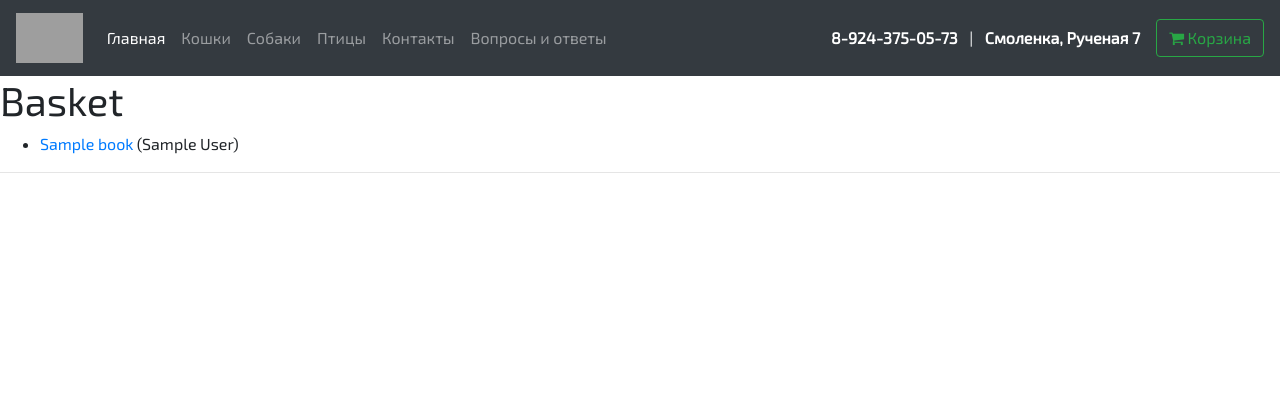
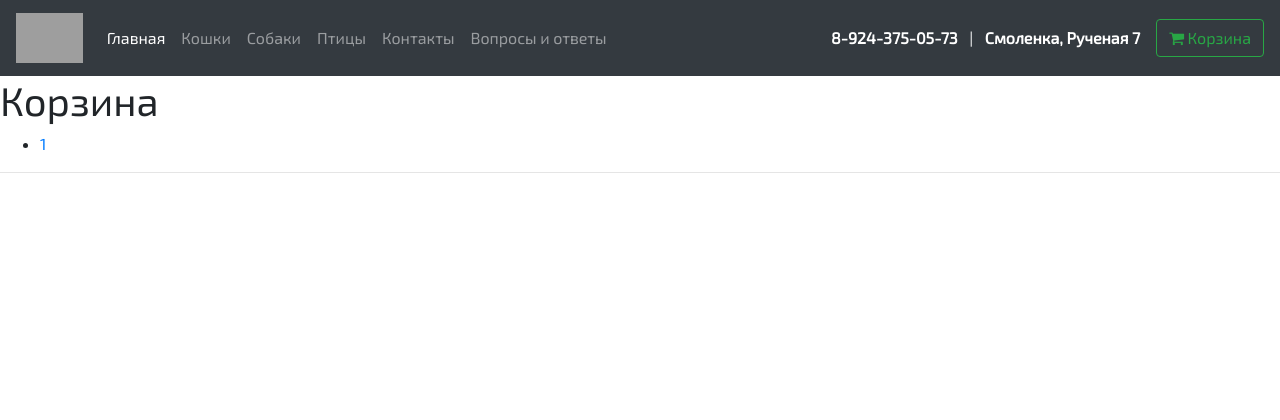
Before and after one commit to chavkin94/Kafe-master, a Django app: template lapa/templates/lapa/basket.html in a window 1280 px wide. Shown: the top 420 px of the page. Run offline with Django 3.2, Linux system fonts and the light colour scheme; the template is opened without the code that fills it: most values are stand-ins (such as "Sample title", 1, 10 or a date in 2020); parts of the project's set-up code (start-up, migrations or seed data) failed here and were passed over; some libraries are stand-ins or nearby versions; grey boxes are pictures that could not be loaded.

Commit message:
пара 5

```diff
--- a/kafe/settings.py
+++ b/kafe/settings.py
@@ -15,7 +15,7 @@ from pathlib import Path
 # Build paths inside the project like this: BASE_DIR / 'subdir'.
 BASE_DIR = Path(__file__).resolve().parent.parent
 
-
+CART_SESSION_ID='cart'
 # Quick-start development settings - unsuitable for production
 # See https://docs.djangoproject.com/en/3.1/howto/deployment/checklist/
 
--- a/lapa/static/udachi/script.js
+++ b/lapa/static/udachi/script.js
@@ -13,7 +13,7 @@ function dobavlenie_v_korzinu(tovar_id, kol_vo) {
     }
 
     let naidenii_tovar = tovari.find(tovar => tovar.id_tovara === tovar_id);
-    console.log(naidenii_tovar);
+    // console.log(naidenii_tovar);
     if (naidenii_tovar === undefined) {
         tovari.push({
             'id_tovara': tovar_id,
@@ -21,23 +21,20 @@ function dobavlenie_v_korzinu(tovar_id, kol_vo) {
         })
     }
 
-    console.log(tovari);
+    // console.log(tovari);
 
     localStorage.setItem('tovari', JSON.stringify(tovari))
 
-    $('.alert_bluda').show();
-}
-
-
-$(function () {
-    $('.alert_bluda').hide();
-
+    $('.alert_tovar').show();
+    $(function () {
+    $('.alert_tovar').hide();
     $('.btn_dobavlenie_v_korzinu').click(function (e) {
         e.preventDefault();
-        let tovar_id = e.currentTarget.dataset['idBluda'];
+        let tovar_id = e.currentTarget.dataset['id_tovara'];
         dobavlenie_v_korzinu(tovar_id, 1);
         $(e.currentTarget).text('Товар в корзине');
         $(e.currentTarget).toggleClass('btn-outline-success');
         $(e.currentTarget).toggleClass('btn-success');
     })
 })
+}
--- a/lapa/templates/lapa/basket.html
+++ b/lapa/templates/lapa/basket.html
@@ -2,18 +2,18 @@
 {% load static %}
 
 {% block Content %}
-     <h1>Basket</h1>
+     <h1>Корзина</h1>
     {% if basket %}
 
     <ul>
-        {% for book in basket %}
+        {% for tovar in tovari %}
         <li>
-            <a href="{{ book.get_absolute_url }}">{{ book.title }}</a> ({{book.author}})
+            <a href="#">{{ tovari.id }}</a>
         </li>
         {% endfor %}
     </ul>
     <hr>
     {% else %}
-        <p>There are no books in the basket.</p>
+        <p>Товары добавленные в корзину</p>
     {% endif %}
 {% endblock %}
--- a/lapa/templates/lapa/tovar_lv.html
+++ b/lapa/templates/lapa/tovar_lv.html
@@ -28,7 +28,7 @@
                                 <p class="card-title">{{ i_tovar.opisanie }}</p>
                                 <p class="card-text">{{ i_tovar.cena }}</p>
                                 <a data-id-tovar="{{ i_tovar.id }}" href="#"
-                                   class="btn btn-outline-success btn_dobavlenie_v_korzinu" onclick="dobavlenie_v_korzinu">В корзину</a>
+                                   class="btn btn-outline-success btn_dobavlenie_v_korzinu" onclick="dobavlenie_v_korzinu({{ i_tovar.id }}, 1)">В корзину</a>
                             </div>
                         </div>
                     </div>
```
Also changed, not shown: lapa/migrations/0001_initial.py (added), lapa/migrations/0002_auto_20210429_2017.py (added).
